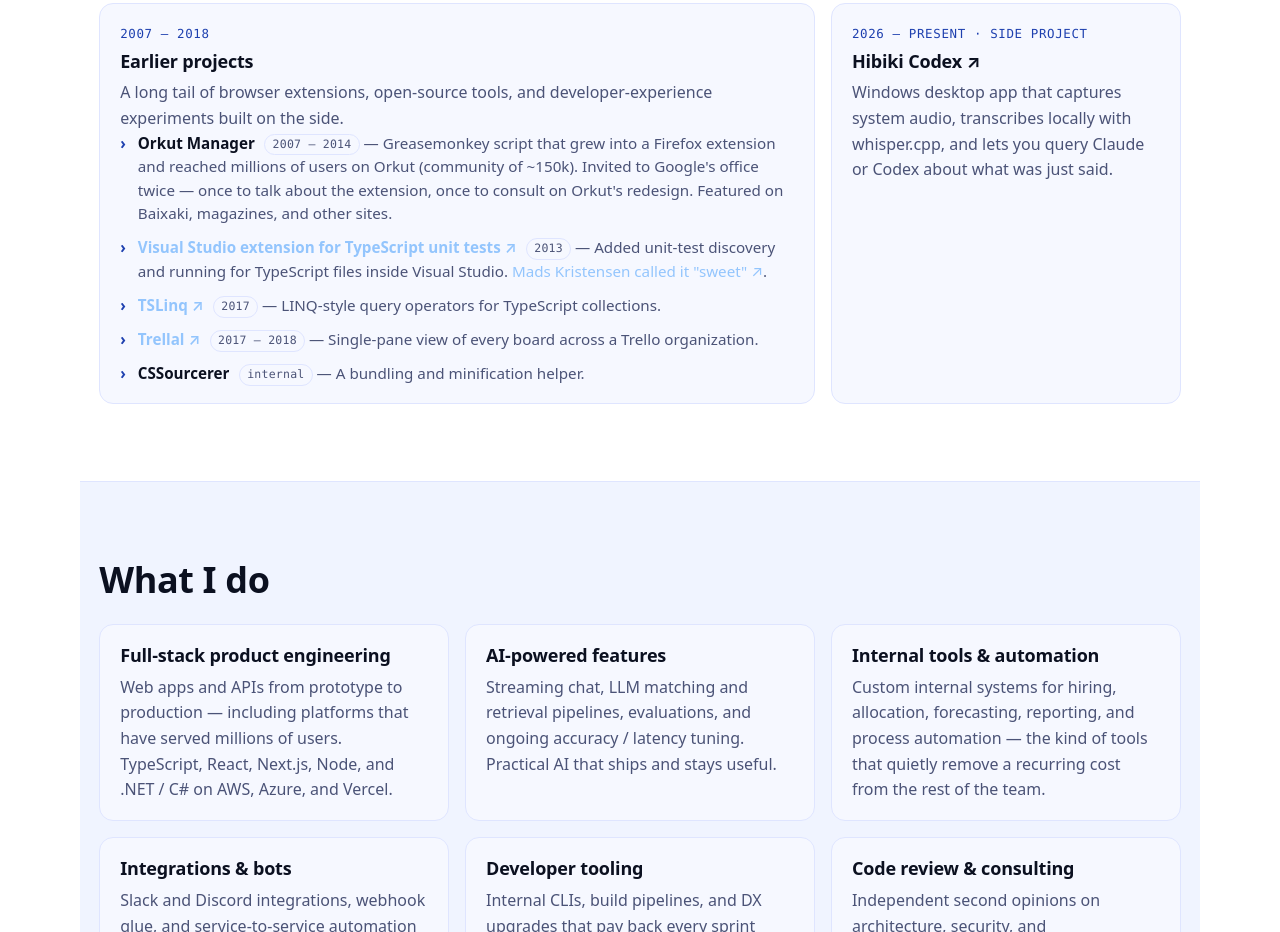
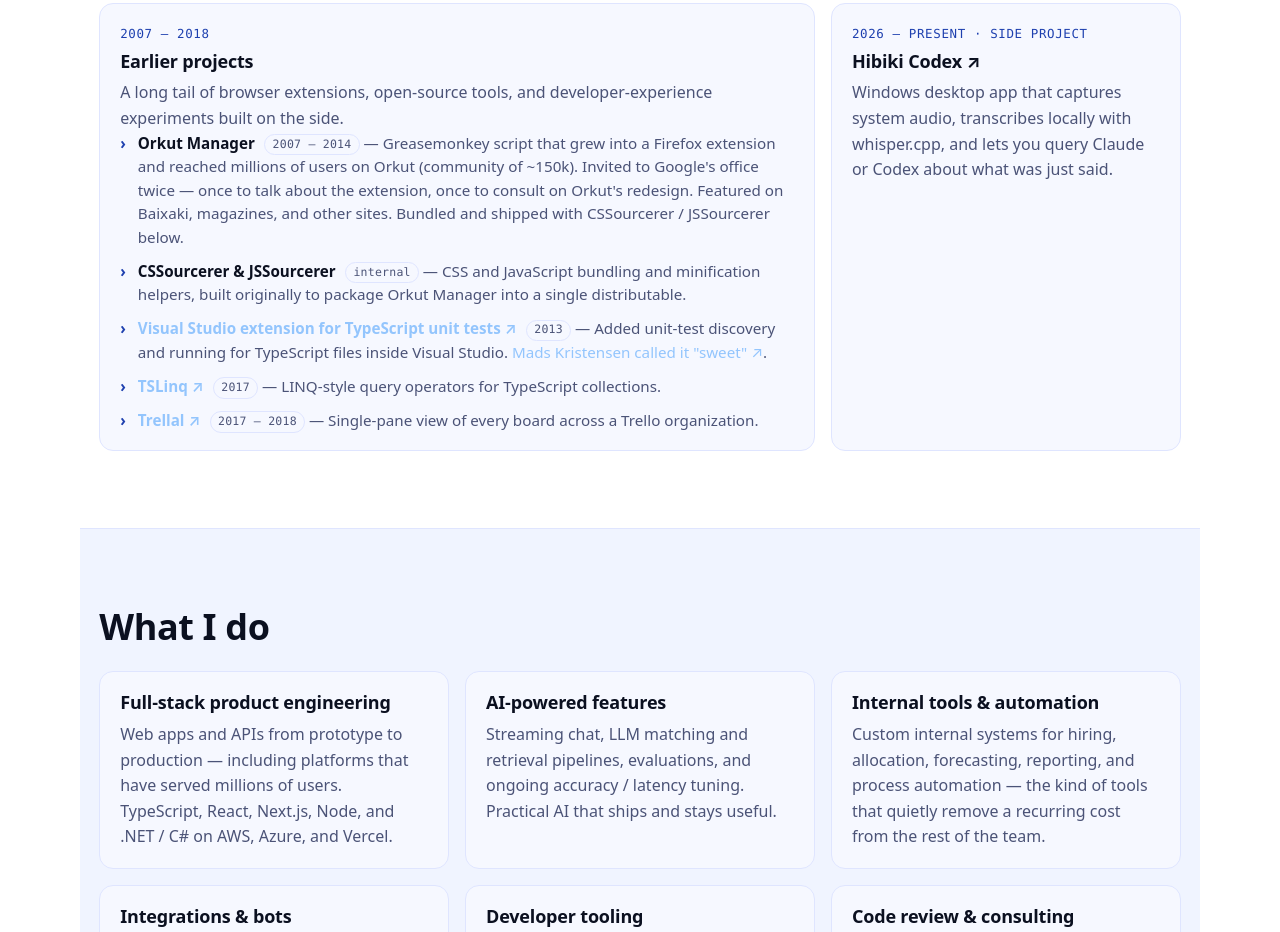
Before and after one commit to brunolm/codingwise, a website: page src/index.html in a window 1280 px wide. Shown: the part 1869-2801 px from the top of the page. Drawn offline with Linux system fonts and the light colour scheme.

Commit message:
Group CSSourcerer + JSSourcerer next to Orkut Manager
Combined the CSS/JS bundling helpers into one entry placed right after
Orkut Manager, since they were the toolchain used to ship it. Updated
the Orkut Manager entry to reference them.

```diff
--- a/src/index.html
+++ b/src/index.html
@@ -186,7 +186,14 @@
                 reached millions of users on Orkut (community of ~150k).
                 Invited to Google's office twice — once to talk about the
                 extension, once to consult on Orkut's redesign. Featured on
-                Baixaki, magazines, and other sites.
+                Baixaki, magazines, and other sites. Bundled and shipped with
+                CSSourcerer / JSSourcerer below.
+              </li>
+              <li>
+                <strong>CSSourcerer &amp; JSSourcerer</strong>
+                <span class="card-list-meta">internal</span>
+                — CSS and JavaScript bundling and minification helpers, built
+                originally to package Orkut Manager into a single distributable.
               </li>
               <li>
                 <strong>
@@ -210,11 +217,6 @@
                 </strong>
                 <span class="card-list-meta">2017 – 2018</span>
                 — Single-pane view of every board across a Trello organization.
-              </li>
-              <li>
-                <strong>CSSourcerer</strong>
-                <span class="card-list-meta">internal</span>
-                — A bundling and minification helper.
               </li>
             </ul>
           </li>
```
